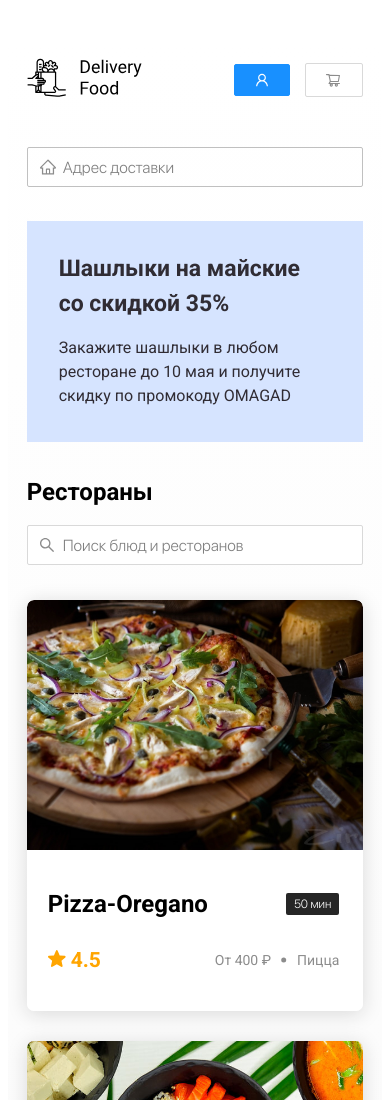
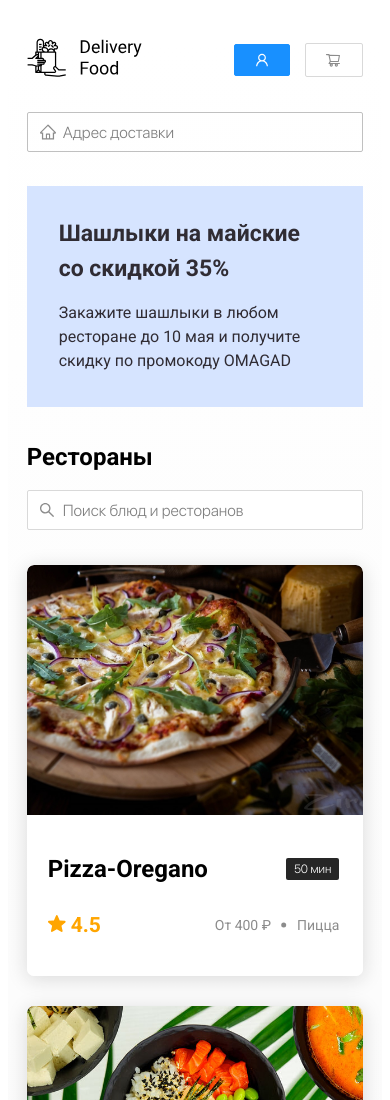
Before and after one commit to hellius7/delivery-food, a plain HTML site: page index.html in a window 390 px wide. Shown: the top 1100 px of the page. Drawn offline with nearby package versions, Linux system fonts and the light colour scheme; a web font is replaced by a local one.

Commit message:
reformat code

```diff
--- a/css/style.css
+++ b/css/style.css
@@ -950,7 +950,6 @@ footer {
     }
 
     .input {
-        margin-top: 15px;
         order: 5;
         flex: 1;
     }
@@ -1266,10 +1265,6 @@ footer {
 
     .first-block {
         margin-top: 34px;
-    }
-
-    .header {
-        padding-top: 20px;
     }
 
     .footer-nav {
```
